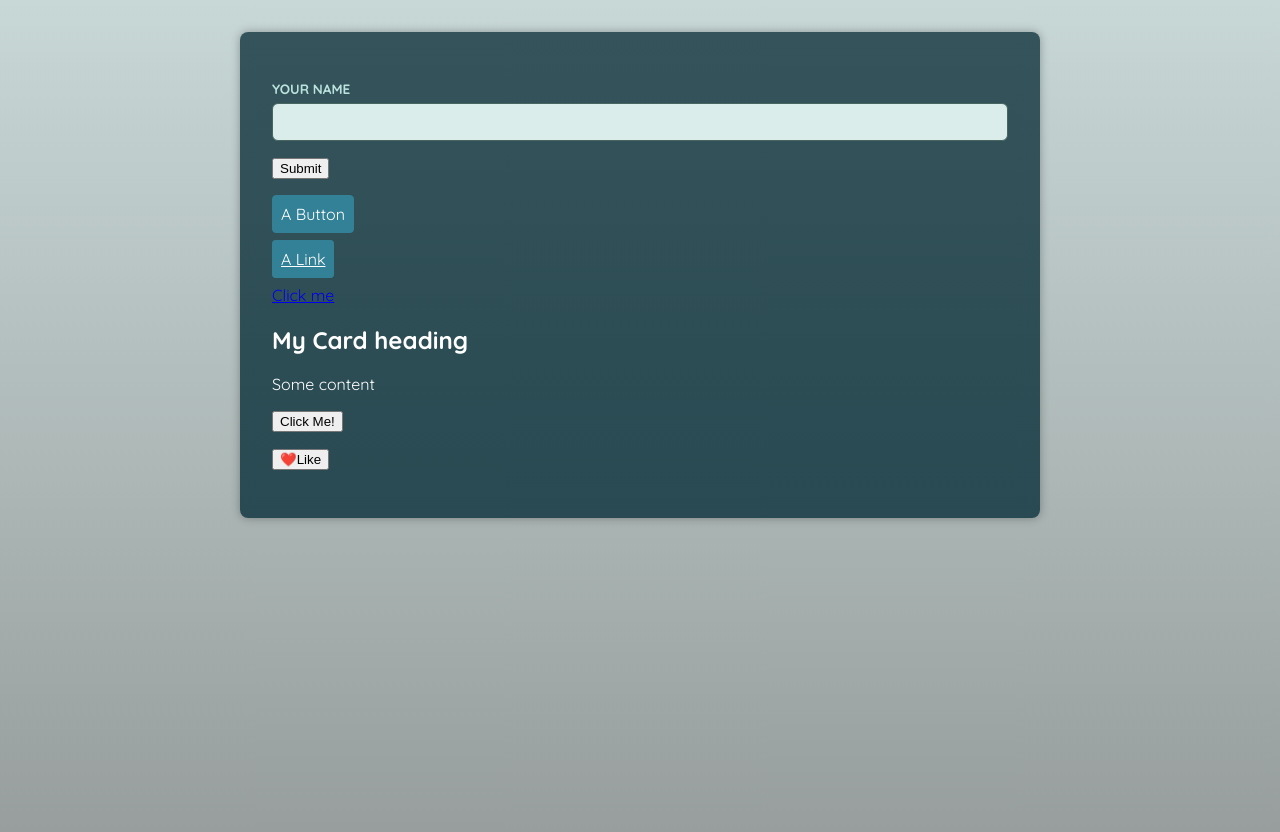
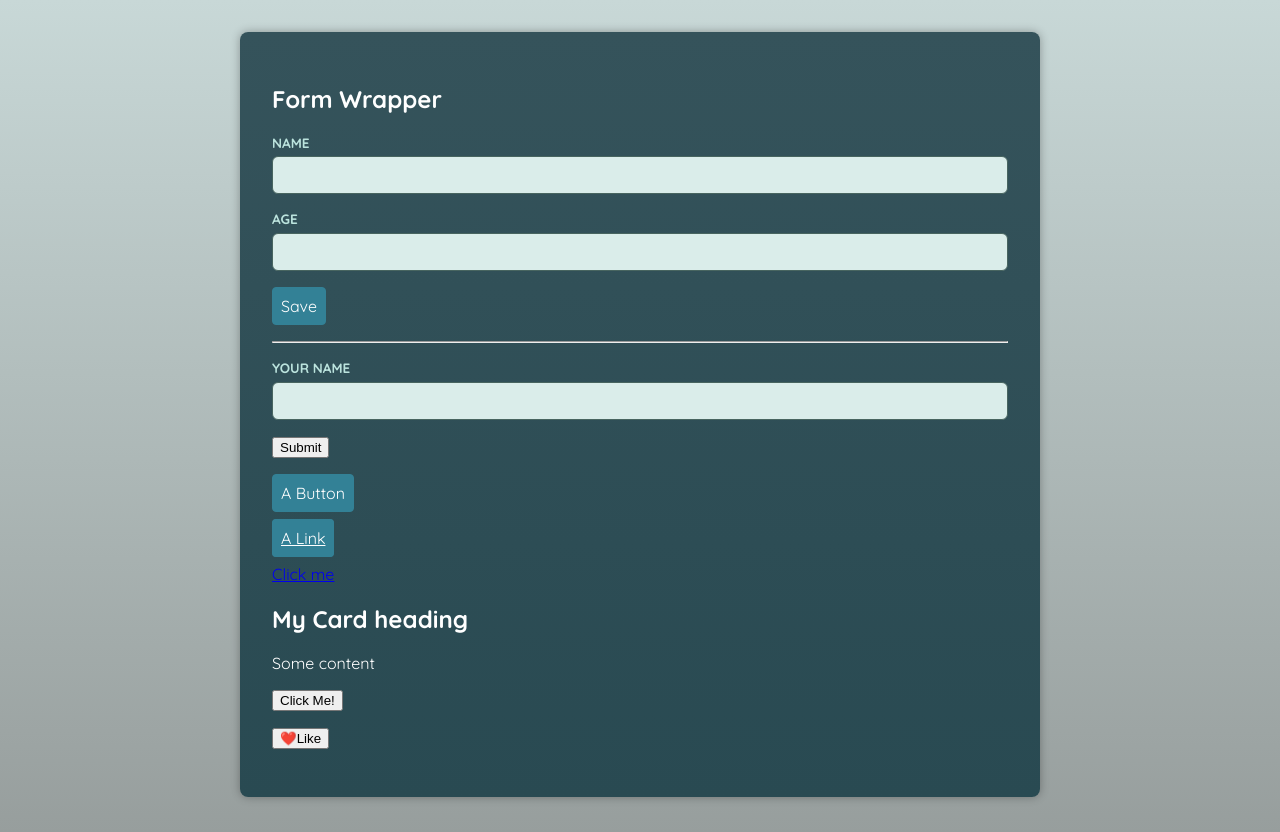
Before and after one commit to iamPavan17/react-typescript, a React (Vite) app in the folder react-advanced-components/: page / in a window 1280 px wide. Built offline with nearby package versions, Linux system fonts and the light colour scheme; a web font is replaced by a local one.

Commit message:
form wrapper component

```diff
--- a/react-advanced-components/src/App.tsx
+++ b/react-advanced-components/src/App.tsx
@@ -5,6 +5,7 @@ import Card from "./components/Card.tsx";
 import Container from "./components/Container.tsx";
 import IconButton from "./components/IconButton.tsx";
 import Input from "./components/Input.tsx";
+import Form from "./components/Form.tsx";
 
 // import Icon from "./vite.svg";
 
@@ -16,8 +17,31 @@ function HeartIcon() {
 function App() {
   const input = useRef<HTMLInputElement>(null);
 
+  function handleSave(data: unknown) {
+    /* Type Casting -
+        Means conversion of one data type to
+        another data type, such as a number to a string.
+    */
+    const extractedData = data as {
+      name: string;
+      age: string;
+    };
+    console.log(extractedData);
+  }
+
   return (
     <>
+      <h2>Form Wrapper</h2>
+      <Form onSave={handleSave}>
+        <Input label="Name" type="text" id="name" />
+        <Input label="Age" type="number" id="age" />
+        <p>
+          <Button element="button">Save</Button>
+        </p>
+      </Form>
+
+      <hr />
+
       <Input id="name" label="Your name" type="text" ref={input} />
       <button onClick={() => console.log(input.current!.value)}>Submit</button>
 
--- /dev/null
+++ b/react-advanced-components/src/components/Form.tsx
@@ -0,0 +1,31 @@
+import { type FormEvent, type ComponentPropsWithoutRef } from "react";
+
+type FormProps = ComponentPropsWithoutRef<"form"> & {
+  // The type is a bit tricky though, because this form component,
+  // can be wrapped around any inputs. So inside the form component,
+  // we don't really know what kind of data will be collected here.
+  // And which kind of inputs we have between the form.
+  // That's why, a good type to use here is an unknown type.
+  onSave: (value: unknown) => void;
+};
+
+export default function Form(props: FormProps) {
+  const { onSave, ...rest } = props;
+  function handleSubmit(event: FormEvent<HTMLFormElement>) {
+    // To make sure that, the default browser behavior,
+    // where the page is submitted and an HTTP request
+    // is being sent is prevented.
+    event.preventDefault();
+
+    // Built into JS, that allows us to automatically gather,
+    // that have been entered into any input fields inside of the form.
+    // For this to work, all the input fields must have name property.
+    const formData = new FormData(event.currentTarget);
+
+    // Convert the form data object into a simpler object.
+    const data = Object.fromEntries(formData); // { name: "Rama", age: "100" }
+    onSave(data);
+  }
+
+  return <form onSubmit={handleSubmit} {...rest}></form>;
+}
--- a/react-advanced-components/src/components/Input.tsx
+++ b/react-advanced-components/src/components/Input.tsx
@@ -11,7 +11,7 @@ const Input = forwardRef<HTMLInputElement, InputProps>((props, ref) => {
   return (
     <p>
       <label htmlFor={id}>{label}</label>
-      <input type="text" id={id} {...rest} ref={ref} />
+      <input type="text" id={id} name={id} {...rest} ref={ref} />
     </p>
   );
 });
```
